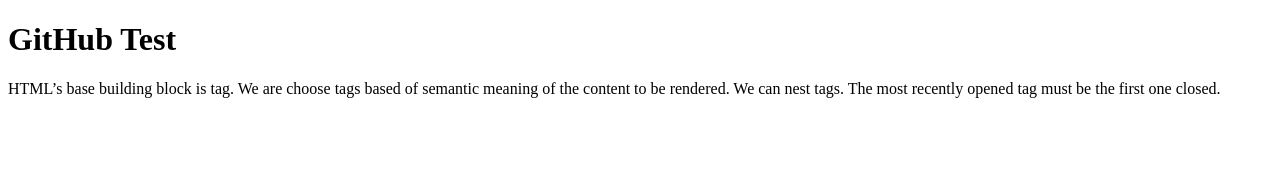
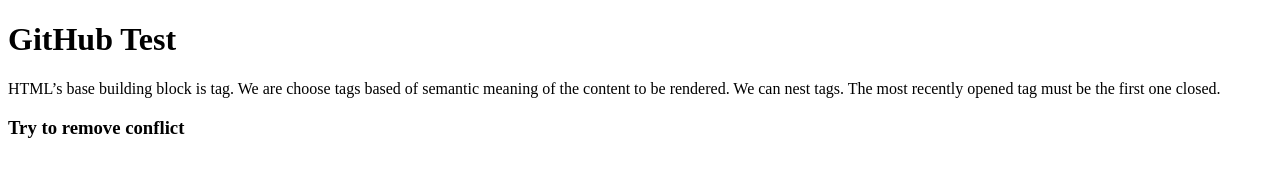
Before and after one commit to RahimdadFaisalSafi/GitHubTest, a plain HTML site: page index.html in a window 1280 px wide. Drawn offline with Linux system fonts and the light colour scheme.

Commit message:
Commit changes from UpdateText branch

```diff
--- a/index.html
+++ b/index.html
@@ -16,6 +16,7 @@
       the first one closed.
     </p>
   </div>
+  <div><h3>Try to remove conflict</h3></div>
 
 </body>
 </html>
```
